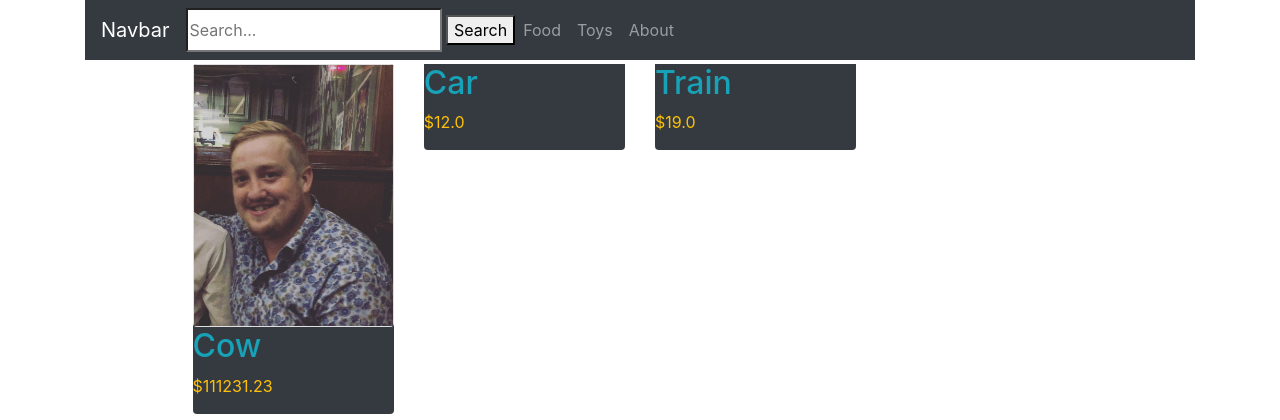
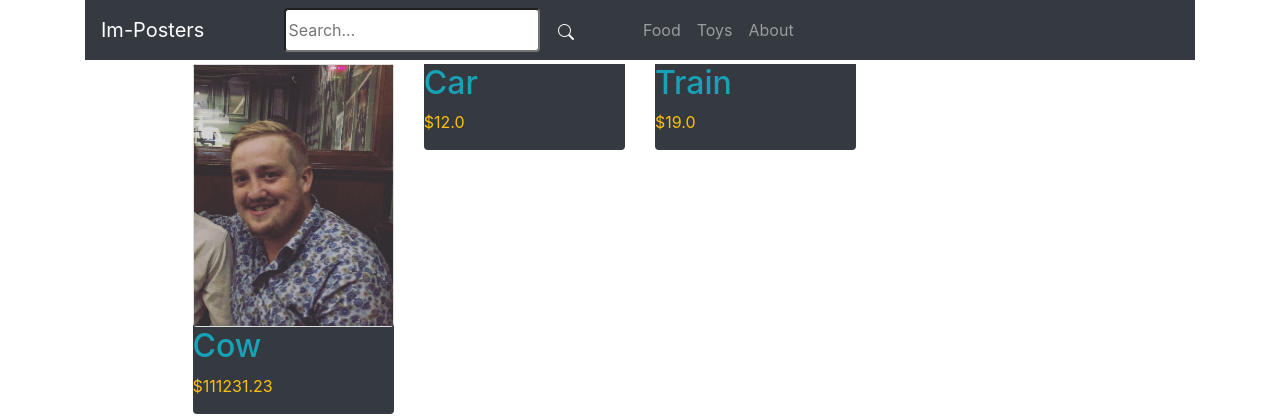
Before and after one commit to Leetzner/Im-Posters, a Django app: page / in a window 1280 px wide. Shown: the top 420 px of the page. Run offline with Django 4.2, Linux system fonts and the light colour scheme; data comes from the database, SQL or seed files in the repository.

Commit message:
added styling to buttons and search icon

```diff
--- a/core/templates/core/base.html
+++ b/core/templates/core/base.html
@@ -8,25 +8,26 @@
     <meta name="viewport" content="width=device-width, initial-scale=1.0">
 
     <link rel="stylesheet" href="https://cdn.jsdelivr.net/npm/bootstrap@4.6.2/dist/css/bootstrap.min.css" integrity="sha384-xOolHFLEh07PJGoPkLv1IbcEPTNtaed2xpHsD9ESMhqIYd0nLMwNLD69Npy4HI+N" crossorigin="anonymous">
+    <link rel="stylesheet" href="https://cdn.jsdelivr.net/npm/bootstrap-icons@1.10.3/font/bootstrap-icons.css">
     <title>{% block title %}{% endblock %} | ImPosters</title>
 </head>
 <body>
   <div class="container">
       <nav class="navbar sticky-top navbar-expand-lg navbar navbar-dark bg-dark">
-          <a class="navbar-brand" href="/">Navbar</a>
-
-          <div class="search">
+          <a class="navbar-brand" href="/">Im-Posters</a>
+          <div class="search mx-5">
             <form method="get" action="/search/">
-              <input type="search" name="query" placeholder="Search..." class="py-2">
-              <button>Search</button>
+              <input type="search" name="query" placeholder="Search..." class="ml-3 py-2 rounded">
+              <button class="btn py-1.5 text-light rounded">
+                <i class="bi bi-search"></i>
+              </button>
             </form>
           </div>
-
             <div class="navbar-nav">
               {% menu %}
               {% if request.user.is_authenticated %}
 
-              <a class="nav-link" href="{% url 'myaccount' %}" >My account</a>
+              <a class="nav-link  ml-5" href="{% url 'myaccount' %}" >My account</a>
               <a class="nav-link" href="{% url 'my_store' %}" >My Store</a>
 
               {% endif %}
```
